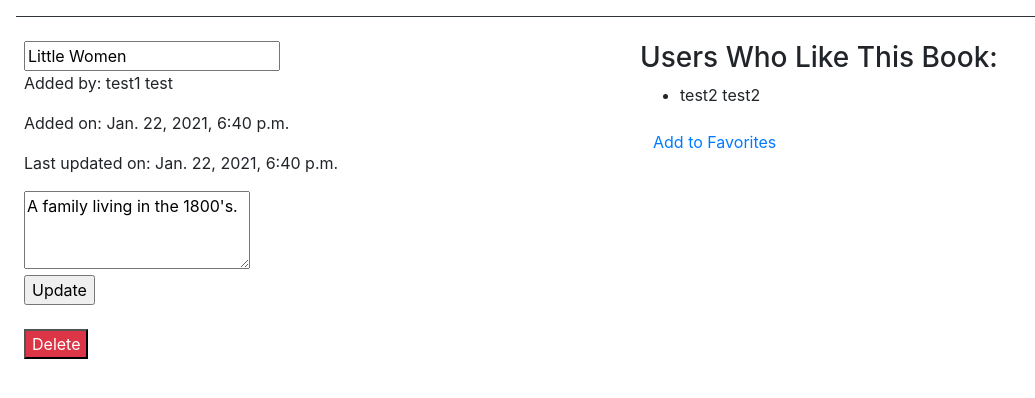
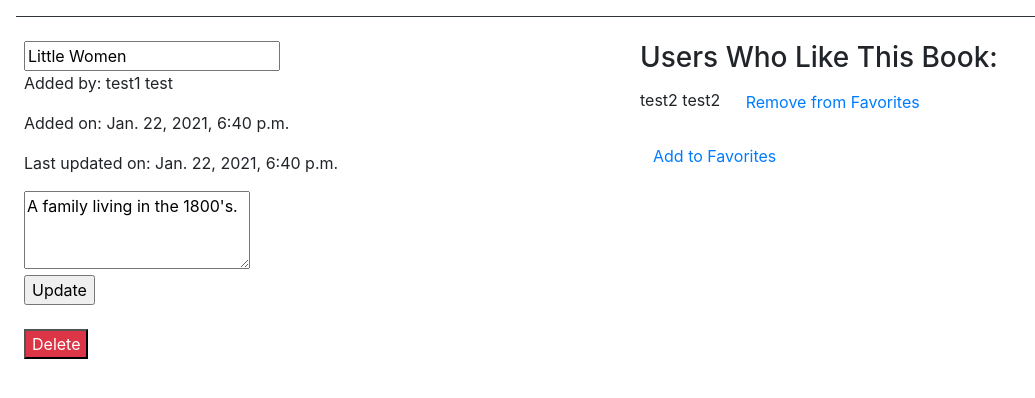
Before and after one commit to JennyWauer/favorite_books, a Django app: template favorites/templates/book_details.html in a window 1280 px wide. Shown: the part 88-486 px from the top of the page, without its empty margins (0-1035 px from the left). Run offline with Django 3.2, Linux system fonts and the light colour scheme; the template is opened without the code that fills it: values that come from a table or form of the project are taken from there, others are empty; the visitor is signed in with stand-in values (Sample User, id 1); data comes from the database, SQL or seed files in the repository; some libraries are stand-ins or nearby versions.

Commit message:
change placement of remove button and style ul

```diff
--- a/favorites/templates/book_details.html
+++ b/favorites/templates/book_details.html
@@ -55,9 +55,17 @@
         </div>
         <div class="w-50">
             <h3>Users Who Like This Book:</h3>
-            <ul>
+            <ul class="list-inline">
                 {% for liked_user in book.users_who_like.all %}
-                <li>{{ liked_user.first_name }} {{ liked_user.last_name }}</li>
+                <li class="list-inline-item">{{ liked_user.first_name }} {{ liked_user.last_name }}</li>
+                <li class="m-0 w-50 list-inline-item">
+                    <form action="/remove_favorite" method="POST">
+                        {% csrf_token %}
+                        <input type="hidden" name="book_id" value="{{ book.id }}">
+                        <input type="hidden" name="user_id" value="{{ user.id }}">
+                        <input class="btn btn-link" type="submit" name="add_fav" value="Remove from Favorites">
+                    </form>
+                </li>
                 {% endfor %}
             </ul>
             {% if not user in book.users_who_like.all %}
@@ -67,13 +75,7 @@
                 <input type="hidden" name="user_id" value="{{ user.id }}">
                 <input class="btn btn-link" type="submit" name="add_fav" value="Add to Favorites">
             </form>
-            {%elif user in book.users_who_like.all %}
-            <form action="/remove_favorite" method="POST">
-                {% csrf_token %}
-                <input type="hidden" name="book_id" value="{{ book.id }}">
-                <input type="hidden" name="user_id" value="{{ user.id }}">
-                <input class="btn btn-link" type="submit" name="add_fav" value="Remove from Favorites">
-            </form>
+
             {% endif %}
         </div>
 
```
